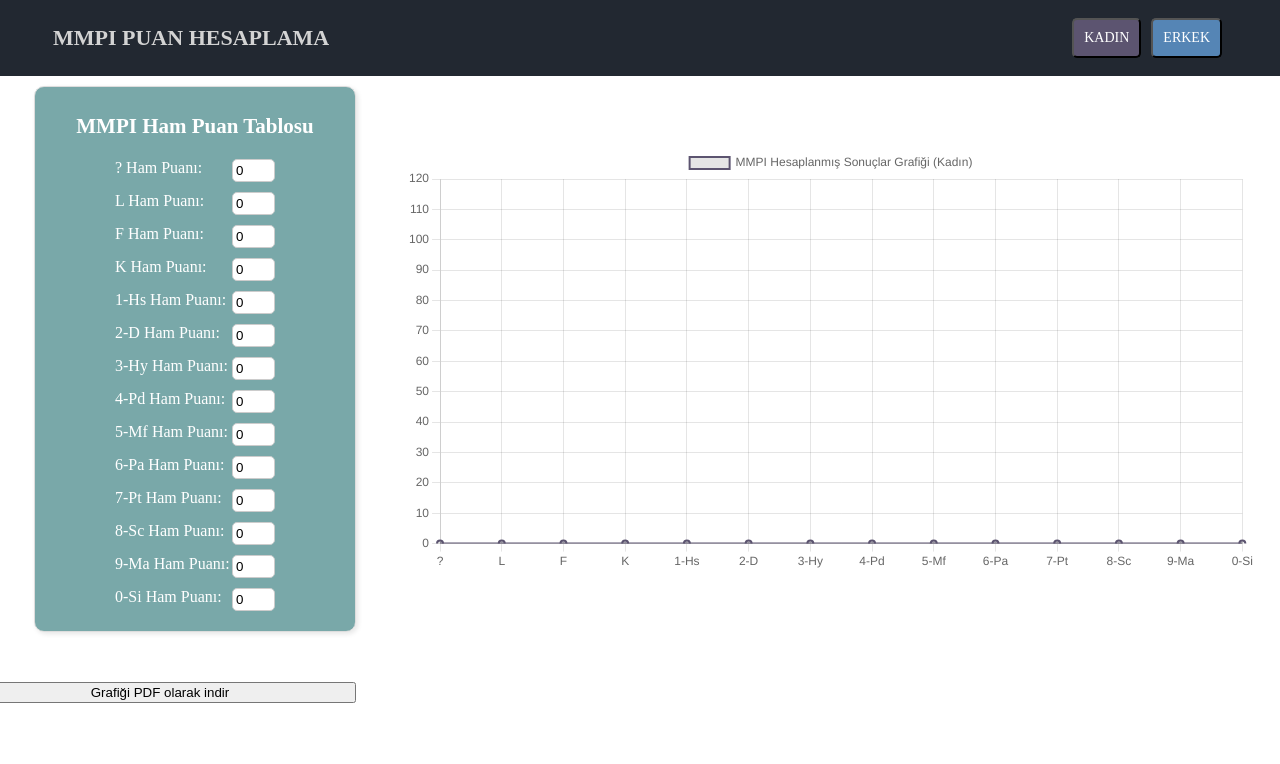
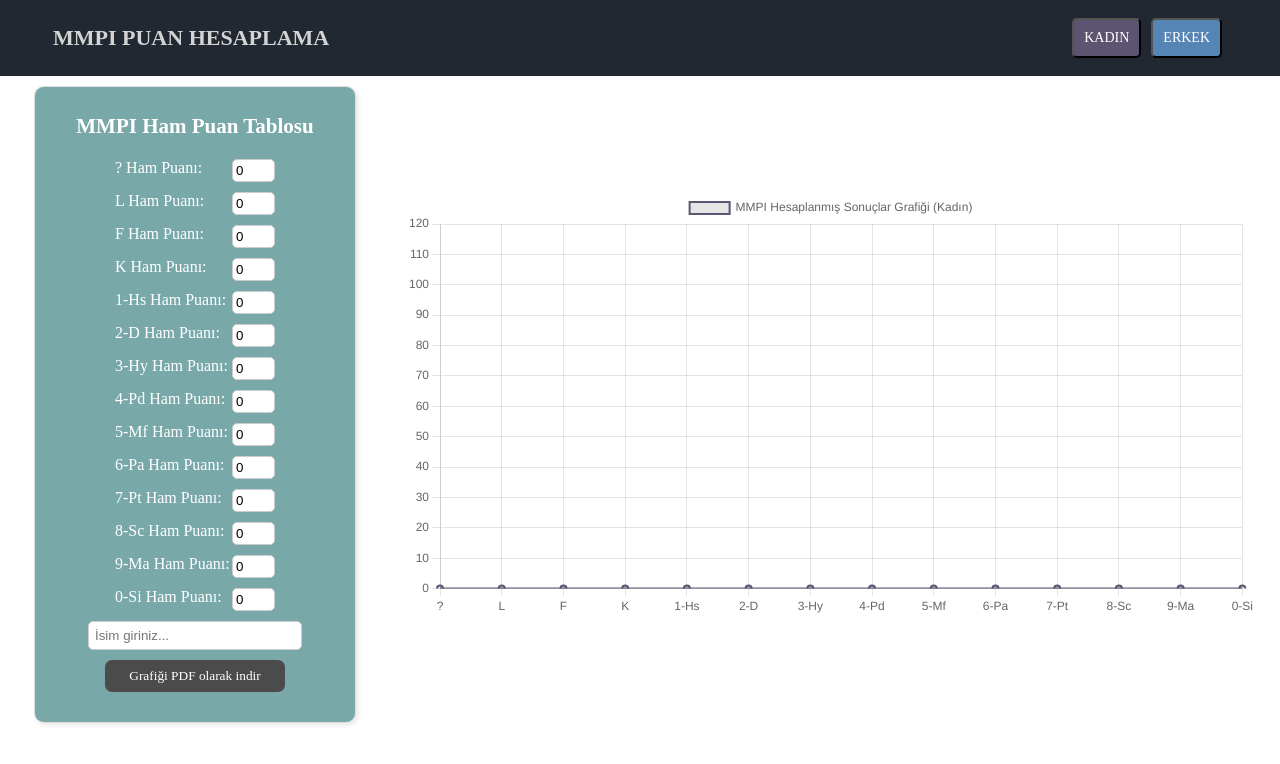
Before and after one commit to helinakdogan/helinakdogan.github.io, a React (Create React App) app: page / in a window 1280 px wide. Shown: the top 764 px of the page. Built offline with nearby package versions, Linux system fonts and the light colour scheme.

Commit message:
name added

```diff
--- a/src/components/WomanGraph.js
+++ b/src/components/WomanGraph.js
@@ -1,4 +1,4 @@
-import React, { useReducer, useRef } from "react";
+import React, { useReducer,useState, useRef } from "react";
 import { Line } from "react-chartjs-2";
 import { jsPDF } from "jspdf";
 import html2canvas from "html2canvas";
@@ -13,6 +13,9 @@ const initialUserData = params.map(param => ({ param, paramValue: 0 }));
 
 // useReducer
 const inputTypes = [ "QUESTION", "L","F","K","HS","D","HY","PD","MF","PA","PT","SC","MA","SI"];
+
+
+
 
 const updateInput = (state, action, inputType) => {
   const inputKey = `${inputType.toLowerCase()}Input`;
@@ -67,6 +70,11 @@ const LineChart = ({ chartData }) => {
 };
 const WomanGraph = () => {
   const chartRef = useRef(null);
+  const [name, setName] = useState('');
+
+const handleNameChange = (e) => {
+  setName(e.target.value);
+};
   const [state, dispatch] = useReducer(reducer, {
     // Input values
     questionInput: initialUserData.find((data) => data.param === "?").paramValue,
@@ -729,6 +737,9 @@ const WomanGraph = () => {
         const imgData = canvas.toDataURL("image/png");
         const pdf = new jsPDF("landscape", "mm", "a4");
 
+        pdf.setFontSize(14);
+      pdf.text(`Ad Soyad: ${name}`, 10, 10);
+
         const imgProps = pdf.getImageProperties(imgData);
         const pdfWidth = pdf.internal.pageSize.getWidth();
         const pdfHeight = (imgProps.height * pdfWidth) / imgProps.width;
@@ -744,13 +755,13 @@ const WomanGraph = () => {
               imgData,
               "PNG",
               0,
-              -i * pdf.internal.pageSize.getHeight(),
+              10 - i * pdf.internal.pageSize.getHeight(),
               pdfWidth,
               pdfHeight
             );
           }
         } else {
-          pdf.addImage(imgData, "PNG", 0, 0, pdfWidth, pdfHeight);
+          pdf.addImage(imgData, "PNG", 0, 30, pdfWidth, pdfHeight);
         }
 
         pdf.save("chart.pdf");
@@ -882,11 +893,44 @@ const WomanGraph = () => {
     </div>
   ))}
 </div>
+
+<div>
+        <input
+          type="text"
+          placeholder="İsim giriniz..."
+          fontFamily= "Didot, serif"
+          value={name}
+          onChange={handleNameChange}
+          style={{
+            width: "200px",
+            borderRadius: "5px",
+            padding: "6px",
+            border: "1px solid #ccc",
+            position: "center",
+
+          }}
+        />
+        <button
+  onClick={handleDownloadPDF}
+  style={{
+    width: "180px",
+    backgroundColor: "#4B4B4B",
+    color: "white",
+    padding: "8px 16px",
+    border: "none",
+    borderRadius: "7px",
+    cursor: "pointer",
+    fontFamily: "Didot, serif",
+    marginTop: "10px",
+    marginBottom: "20px"
+  }}
+>Grafiği PDF olarak indir</button>
+      </div>
   </div>
     <div ref={chartRef}>
       <LineChart chartData={state.chartData} />
     </div>
-    <button onClick={handleDownloadPDF}>Grafiği PDF olarak indir</button>
+
   </div>
   );
 };
```
